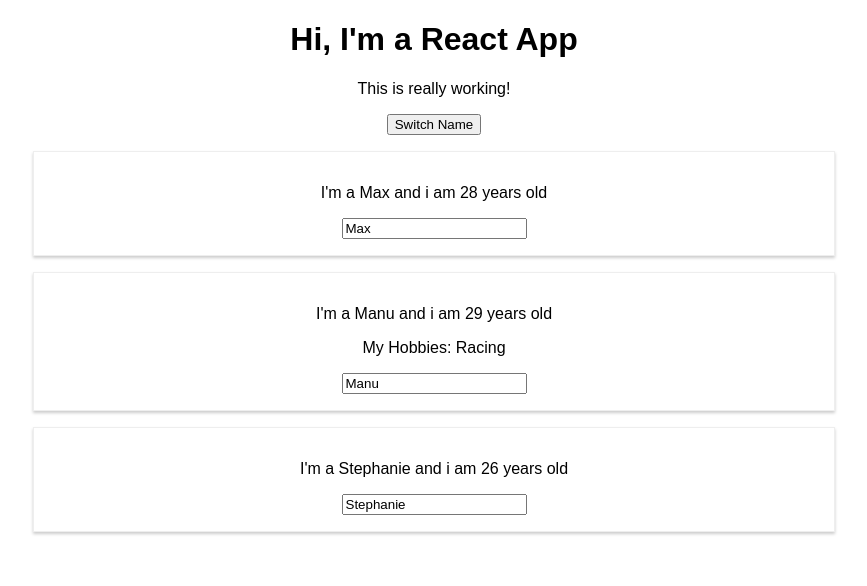
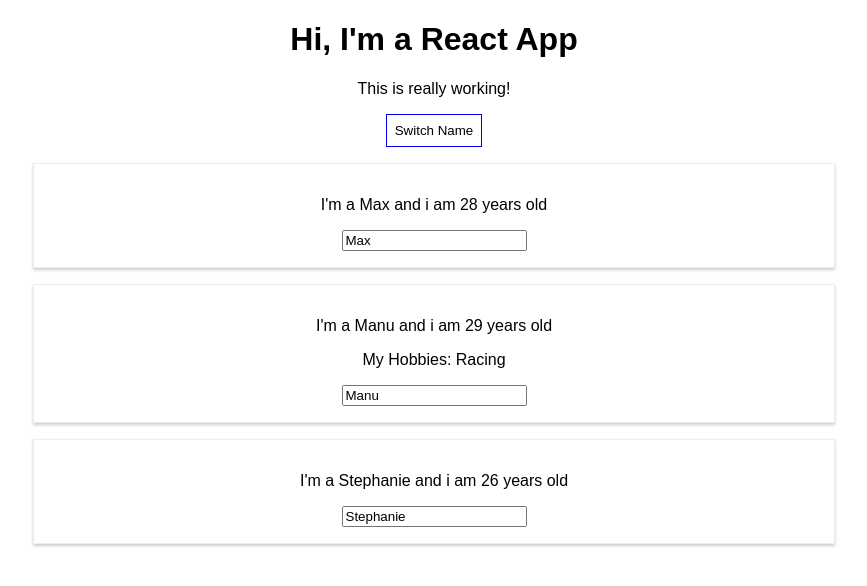
Before and after one commit to amitu2016/react-complete-guide, a React (Create React App) app: page / in a window 1280 px wide. Shown: the top 586 px of the page, without its empty margins (206-1073 px from the left). Built offline with nearby package versions, Linux system fonts and the light colour scheme.

Commit message:
Added Inline Styling

```diff
--- a/src/App.js
+++ b/src/App.js
@@ -33,11 +33,22 @@
     });
   }
   render() {
+
+    const style = {
+      backgroundColor: 'white',
+      font: 'inherent',
+      border: '1px solid blue',
+      padding: '8px',
+      cursor: 'pointer'
+    };
+
     return (
       <div className="App">
         <h1>Hi, I'm a React App</h1>
         <p>This is really working!</p>
-        <button onClick={() => this.switchNameHandler("Amit")}>Switch Name</button>
+        <button
+        style={style}
+        onClick={() => this.switchNameHandler("Amit")}>Switch Name</button>
         <Person
           name={this.state.persons[0].name}
           age={this.state.persons[0].age}
```
